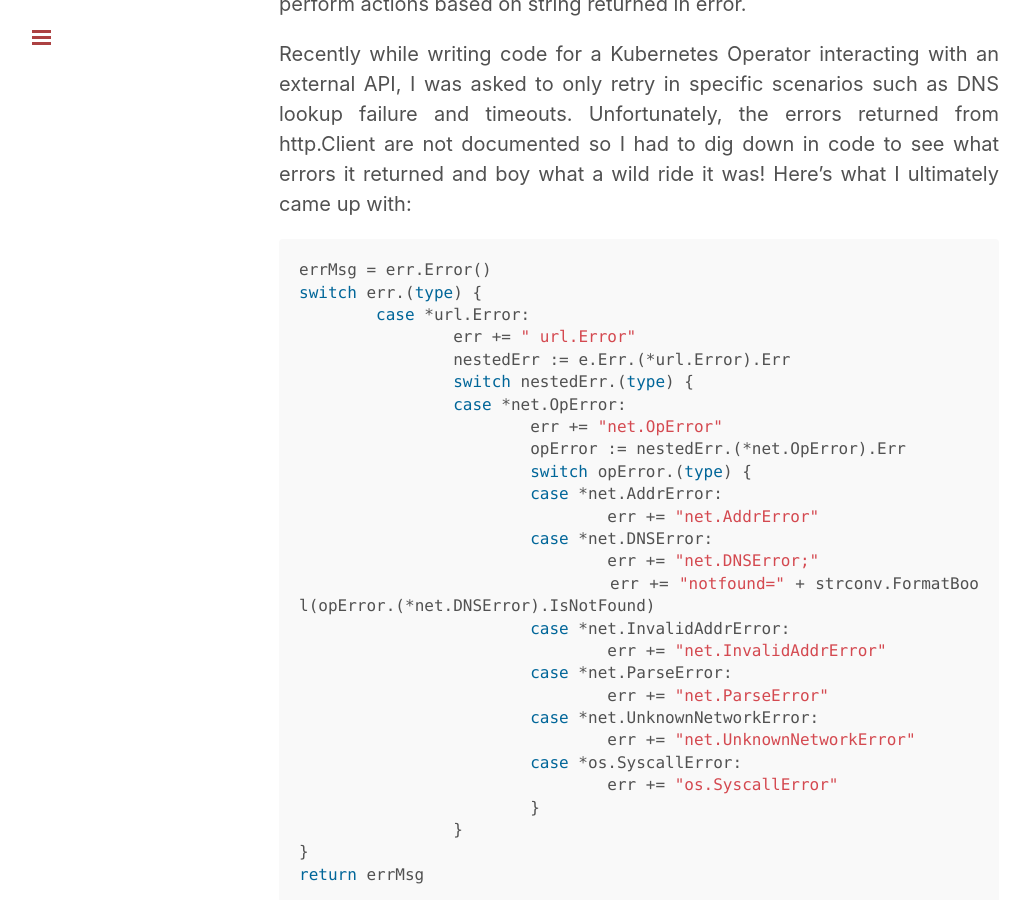
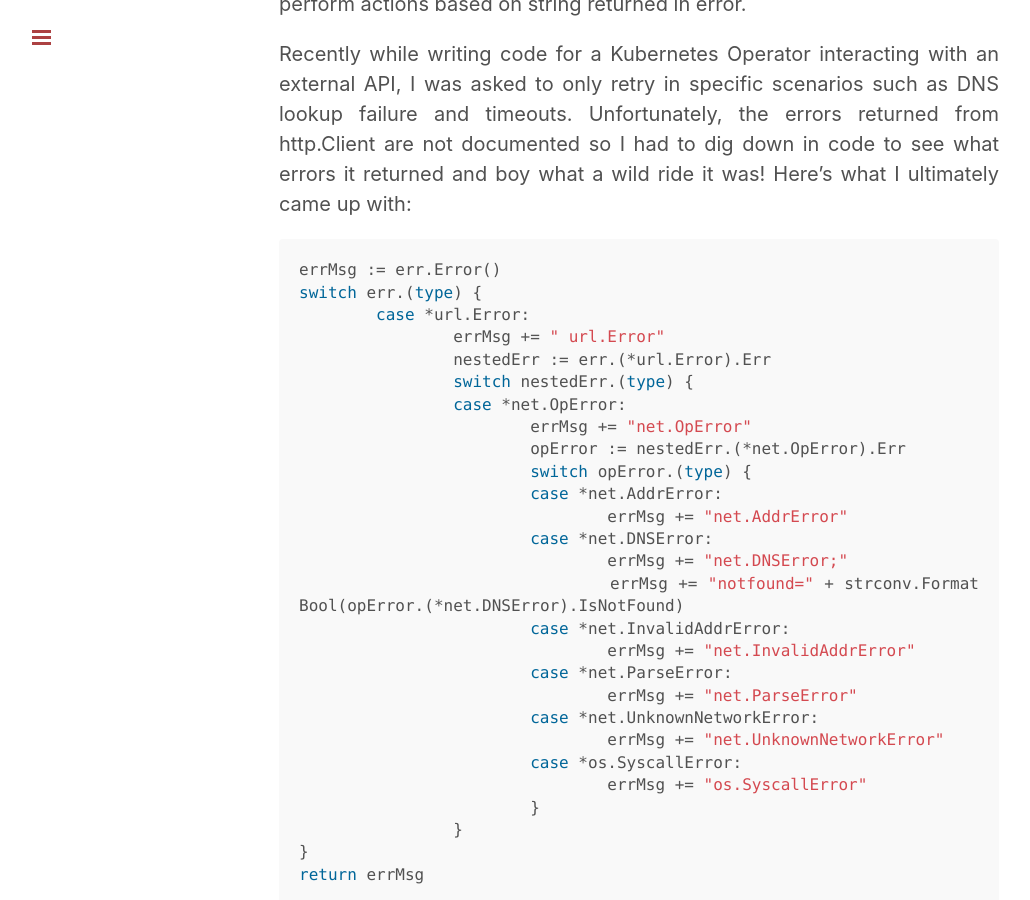
Before and after one commit to haisum/haisum.github.io, a Jekyll site: the page built from _posts/2021-08-14-2021-golang-http-errors.md, in a window 1280 px wide and 900 px high, scrolled down 543 px. Shown: the whole window, without its empty margins (1-1031 px from the left). Built offline with Jekyll 4.4.1, drawn with Linux system fonts in a browser that asks for light colours; comment, search, counter and statistics services are not loaded.

Commit message:
fix some syntax issues

````diff
--- a/_posts/2021-08-14-2021-golang-http-errors.md
+++ b/_posts/2021-08-14-2021-golang-http-errors.md
@@ -8,29 +8,29 @@ In Go, errors are values. Rob Pike has a [Go blog post](https://blog.golang.org/
 Recently while writing code for a Kubernetes Operator interacting with an external API, I was asked to only retry in specific scenarios such as DNS lookup failure and timeouts. Unfortunately, the errors returned from http.Client are not documented so I had to dig down in code to see what errors it returned and boy what a wild ride it was! Here's what I ultimately came up with:
 
 ```go
-errMsg = err.Error()
+errMsg := err.Error()
 switch err.(type) {
 	case *url.Error:
-		err += " url.Error"
-		nestedErr := e.Err.(*url.Error).Err
+		errMsg += " url.Error"
+		nestedErr := err.(*url.Error).Err
 		switch nestedErr.(type) {
 		case *net.OpError:
-			err += "net.OpError"
+			errMsg += "net.OpError"
 			opError := nestedErr.(*net.OpError).Err
 			switch opError.(type) {
 			case *net.AddrError:
-				err += "net.AddrError"
+				errMsg += "net.AddrError"
 			case *net.DNSError:
-				err += "net.DNSError;"
-				err += "notfound=" + strconv.FormatBool(opError.(*net.DNSError).IsNotFound)
+				errMsg += "net.DNSError;"
+				errMsg += "notfound=" + strconv.FormatBool(opError.(*net.DNSError).IsNotFound)
 			case *net.InvalidAddrError:
-				err += "net.InvalidAddrError"
+				errMsg += "net.InvalidAddrError"
 			case *net.ParseError:
-				err += "net.ParseError"
+				errMsg += "net.ParseError"
 			case *net.UnknownNetworkError:
-				err += "net.UnknownNetworkError"
+				errMsg += "net.UnknownNetworkError"
 			case *os.SyscallError:
-				err += "os.SyscallError"
+				errMsg += "os.SyscallError"
 			}
 		}
 }
````
